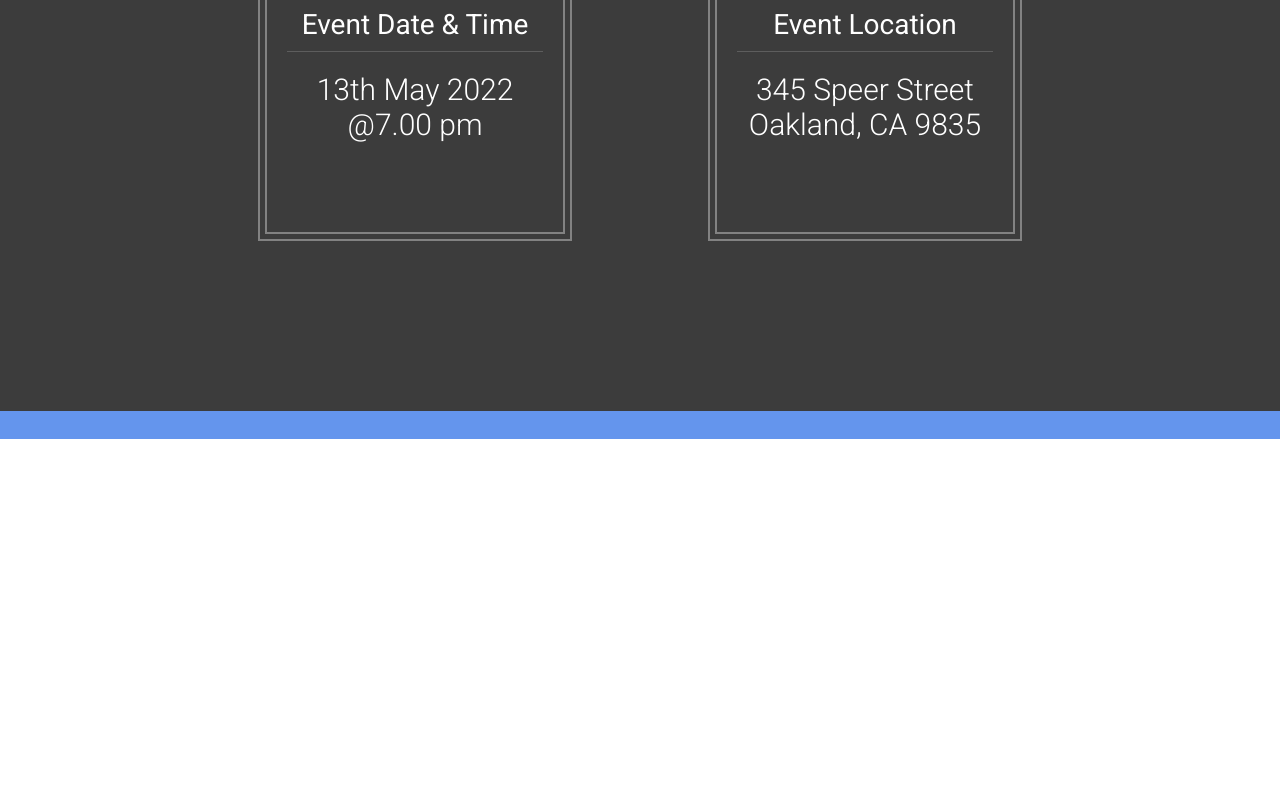
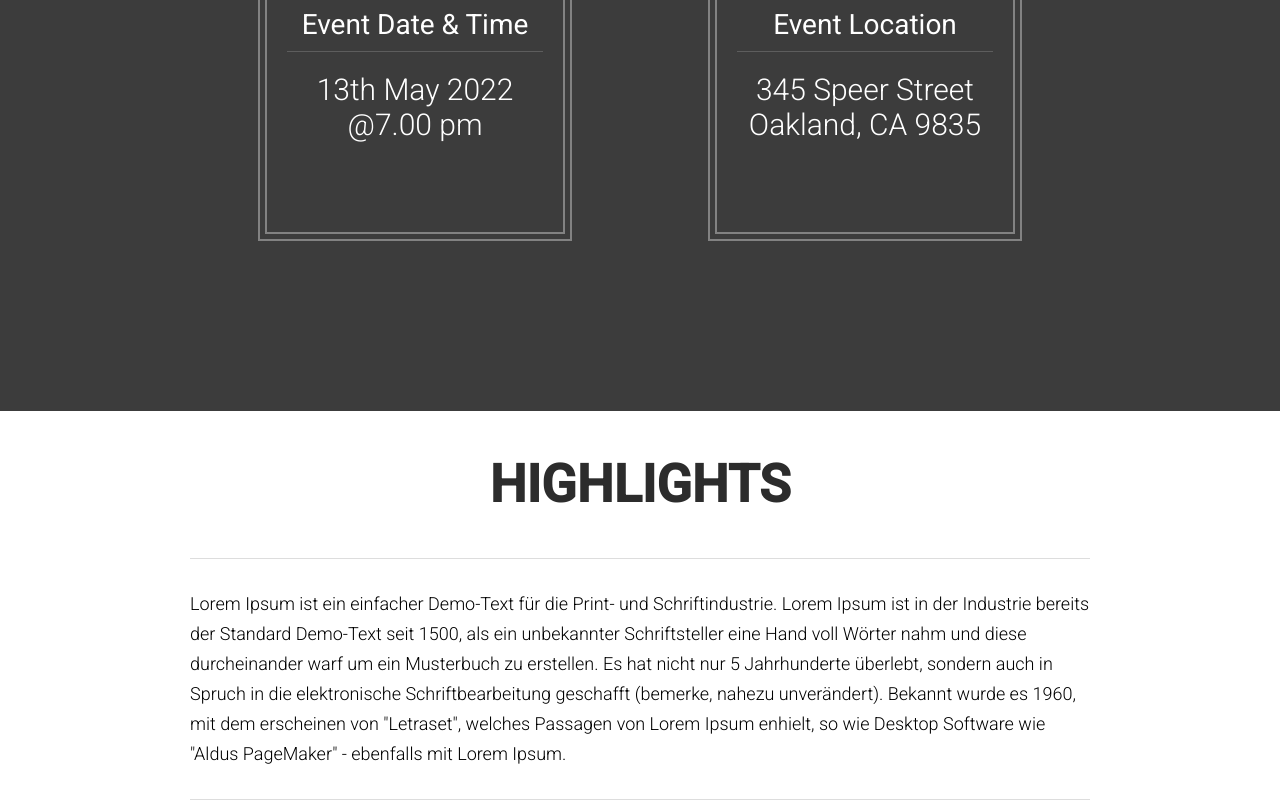
Before and after one commit to anna4j/Covid19, a React (Create React App) app: page / in a window 1280 px wide. Shown: the part 1061-1861 px from the top of the page. Before the commit the page ends 1500 px from the top, so only its background shows below. Built offline with nearby package versions, Linux system fonts and the light colour scheme.

Commit message:
highlights added

```diff
--- a/src/App.js
+++ b/src/App.js
@@ -6,17 +6,20 @@ import { Element } from 'react-scroll';
 import Header from './components/header_footer/Header';
 import Featured from './components/featured';
 import VenueNfo from './components/venue NFO'
+import Highlights from './components/Highlights'
 
 class App extends Component {
   render() {
     return (
-      <div className="App" style={{ height: "1500px", background: 'cornflowerblue' }}>
+      <div className="App" >
 
         <Header />
         <Element name="featured">
           <Featured />
         </Element>
         <VenueNfo />
+        <Highlights />
+
 
 
 
--- /dev/null
+++ b/src/components/Highlights/Description.js
@@ -0,0 +1,20 @@
+import React from 'react';
+import Fade from 'react-reveal/Fade'
+
+
+const Description = () => {
+    return (
+        <Fade>
+            <div className="center_wrapper">
+                <h2>Highlights</h2>
+                <div className="highlight_description">
+                    Lorem Ipsum ist ein einfacher Demo-Text für die Print- und Schriftindustrie. Lorem Ipsum ist in der Industrie bereits der Standard Demo-Text seit 1500, als ein unbekannter Schriftsteller eine Hand voll Wörter nahm und diese durcheinander warf um ein Musterbuch zu erstellen. Es hat nicht nur 5 Jahrhunderte überlebt, sondern auch in Spruch in die elektronische Schriftbearbeitung geschafft (bemerke, nahezu unverändert). Bekannt wurde es 1960, mit dem erscheinen von "Letraset", welches Passagen von Lorem Ipsum enhielt, so wie Desktop Software wie "Aldus PageMaker" - ebenfalls mit Lorem Ipsum.
+                </div>
+
+            </div>
+
+        </Fade>
+    );
+};
+
+export default Description;
--- /dev/null
+++ b/src/components/Highlights/index.js
@@ -0,0 +1,13 @@
+import React from 'react';
+
+import Description from './Description'
+
+const Highlights = () => {
+    return (
+        <div className="highlight_wrapper">
+            <Description />
+        </div>
+    );
+};
+
+export default Highlights;
```
Also changed, not shown: src/components/Highlights/Discount.js (added).
